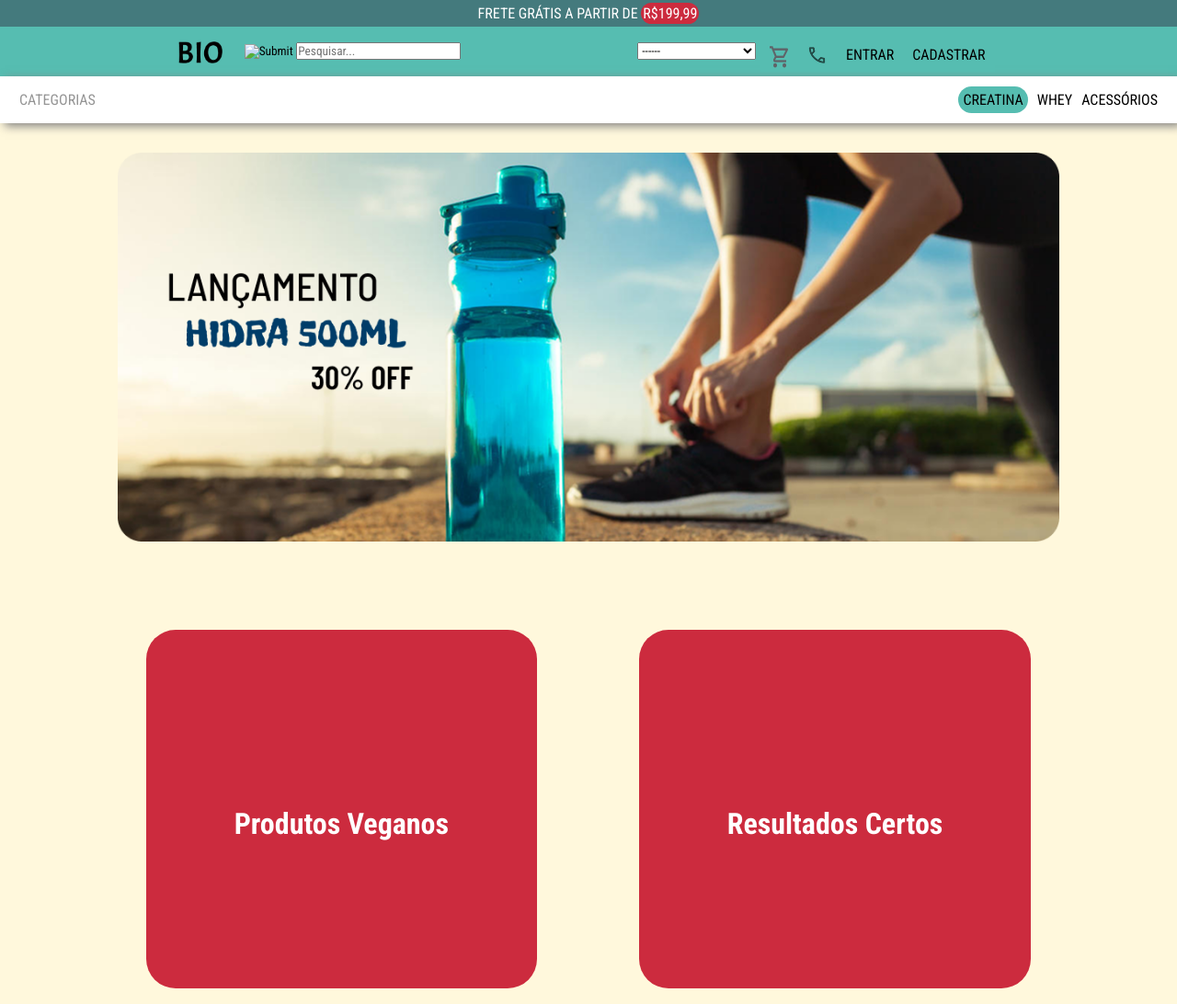
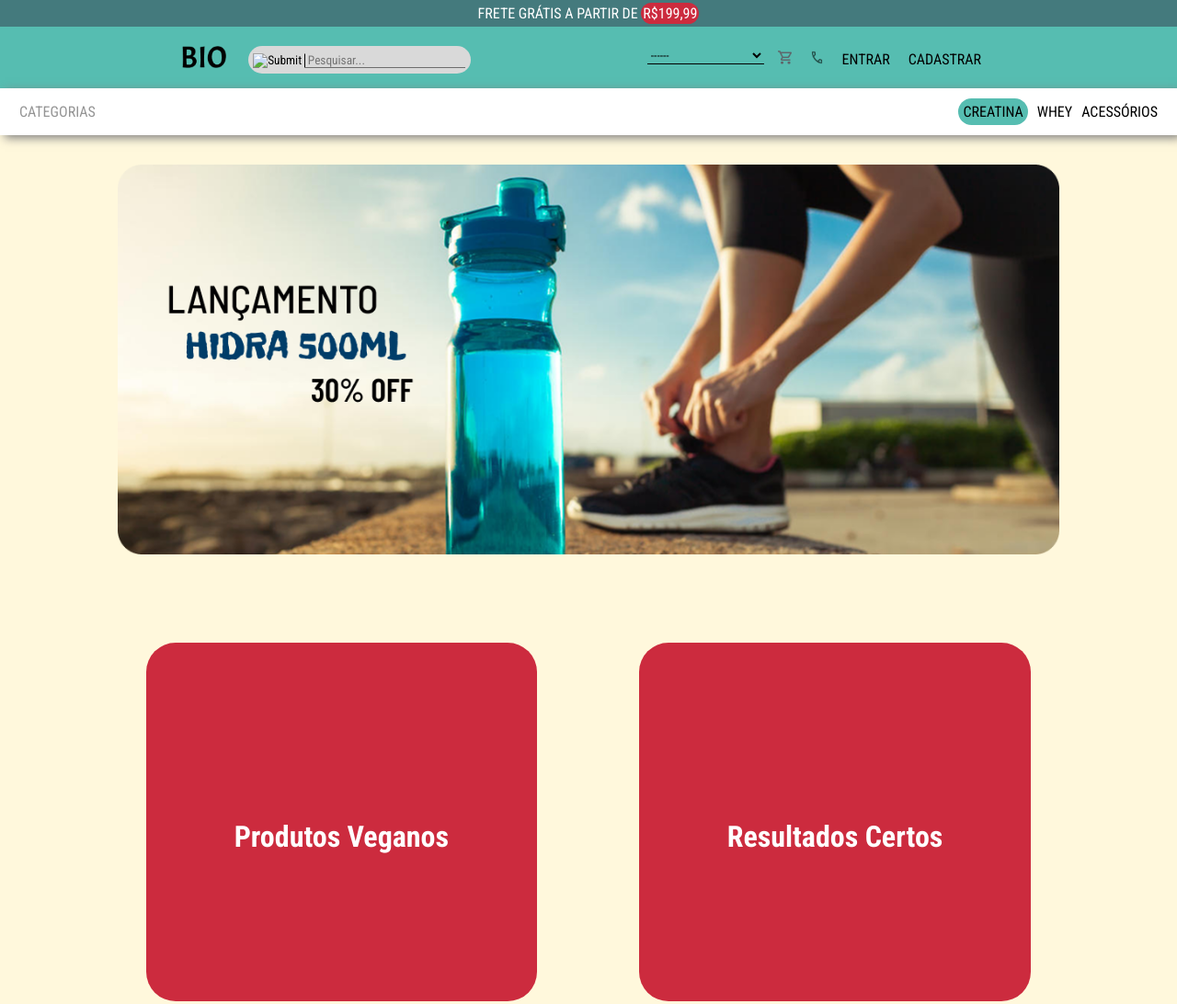
Before and after one commit to Araraaaaaaaa/site-bio-24012025, a plain HTML site: page paginas/index.html in a window 1280 px wide. Shown: the top 1092 px of the page at 92% size. Drawn offline with Linux system fonts and the light colour scheme.

Commit message:
sincronizando menu

```diff
--- a/paginas/index.html
+++ b/paginas/index.html
@@ -15,11 +15,13 @@
                 <form action="compra.html">
                     <input class="lupa" type="image" src="imagens/menu/Vector.svg" > <!-- A marcação input dessa forma tem o mesmo valor de um submit comum -->
                     <label for="Busca">
-                        <input type="search" id="Busca" placeholder="Pesquisar...">
+                        <input type="search" id="Busca" placeholder=" Pesquisar...">
                     </label>
                 </form>
+                <div class="separar"></div>
                 <div class="escolha_estado">
                     <form action="Estado">
+
                         <select id="Estado">
                             <option>------</option>
                             <option>Acre</option>
--- a/paginas/main.css
+++ b/paginas/main.css
@@ -10,26 +10,39 @@
     text-decoration: none;
     font-family: "Roboto";
 }
-/* off white no fundo */
-body{
+
+body{/* off white no fundo */
     background-color: rgb(255,248,220);
 }
-/* separaçoes laterais do paragrafo presente na página creatina.html */
-main p.loreipsu{
+
+main p.loreipsu{/* separaçoes laterais do paragrafo presente na página creatina.html */
     margin: 0em 12em 5em 10em;
 }
+
 header nav a[href="creatina.html"] {
     background-color: #56BDB1;
     padding: 5px;
     border-radius: 1em;
 }
 
-/* bloco de input que trata da pesquisa dos estados em que a pessoa quer ver o frete */
-/* .escolha_estado {
-    background-color: #56BDB1 ;                      As mudanças aqui devem ser feitas a fim de aproximar essa pesquisa
-    border: 0 none;                                com a feita a partir do figma
-    outline: 0;
-} */
+.escolha_estado form select{ /* bloco de input que trata da pesquisa dos estados em que a pessoa quer ver o frete */
+    background-color: #56BDB1; /*pinta com a cor do fundo*/
+    border: 0 none; /*tira a linha da caixinha*/
+    outline: 0; /*tira a linha da caixinha*/
+    box-shadow: 0px 1px 0px 0px rgb(0, 0, 0) ;
+}
+
+header form[action="compra.html"] input[type="search"]{ /* atrás do bloco de input que trata da pesquisa dos itens vendidos */
+    background-color: rgba(0, 0, 0, 0%) ;
+    border: 0 none; /*tira a linha da caixinha*/
+    outline: 0; /*tira a linha da caixinha*/
+    box-shadow: -1px 0.5px 0px 0px rgb(0, 0, 0) ;
+}
+header form[action="compra.html"]{
+    background-color: #d9d9d9 ;
+    padding: 5px 5px 0 5px;
+    border-radius: 2em;
+}
 
 .navDeBaixo .categorias {
     text-align: left;
@@ -109,14 +122,14 @@ header h1 a img{
     height: 1em;
 }
 /* afasta apartir da barra da lupa */
-div.navDeCima label{
+div.separar{
     margin: 0em 12em 0em 0em;
 }
 div.navDeCima {
     background-color: #56BDB1;
     display: flex;
     justify-content: center;
-    padding: 1em 0em 0em 0em;
+    padding: 1.3em 0em 1em 0em;
 }
 
 div.navDeCima li {
@@ -143,7 +156,11 @@ div.navDeBaixo ol li {
 
 header ol li a{
     text-decoration: none;
-    color:rgb(0, 0, 0)
+    color:rgb(0, 0, 0);
+}
+header ol img{ /*diminui os icones de carrinho e telefone*/
+    width: 15px;
+    height: 15px;
 }
 
 /* <página de compra> */
@@ -190,6 +207,10 @@ main img.imagem_principal {
     margin-top: 2em;
 
 }
+/* header .icone{
+    width: 5px;
+    height: 20px;
+} */
 
 /* <index.html> */
 ul.benefico{
```
Also changed, not shown: 1 other file.
